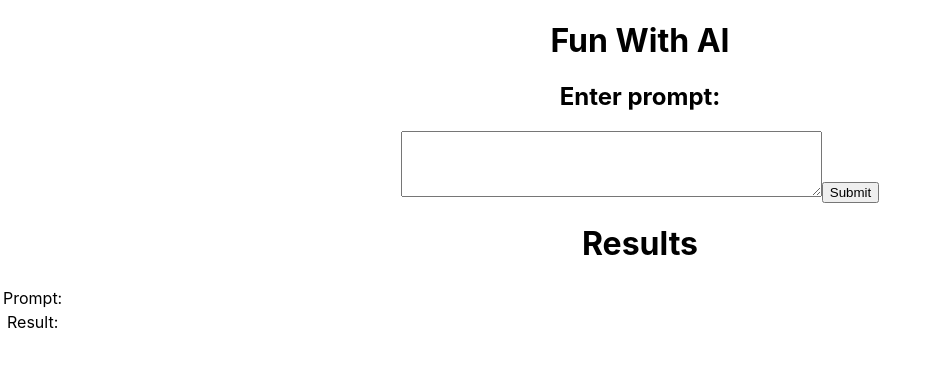
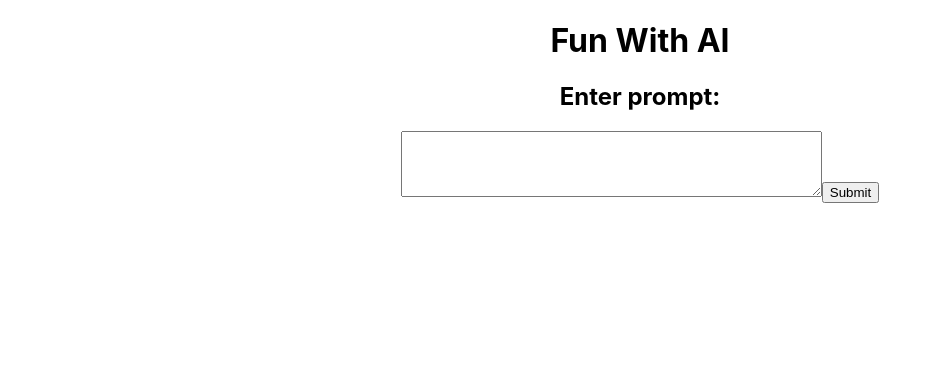
Before and after one commit to maniutin/fun-with-ai, a React (Create React App) app: page / in a window 1280 px wide. Shown: the top 366 px of the page, without its empty margins (0-938 px from the left). Built offline with nearby package versions, Linux system fonts and the light colour scheme.

Commit message:
display result list

```diff
--- a/src/App.js
+++ b/src/App.js
@@ -1,4 +1,4 @@
-import { useState } from "react";
+import { useState, useEffect } from "react";
 
 import FormContainer from "./components/FormContainer";
 import ResultListContainer from "./components/ResultListContainer";
@@ -9,6 +9,15 @@ function App() {
   const [inputValue, setInputValue] = useState("");
   const [enteredPrompt, setEnteredPrompt] = useState("");
   const [returnedText, setReturnedText] = useState("");
+  const [pastPrompts, setPastPrompts] = useState([]);
+
+  useEffect(() => {
+    let promptsArr = [...pastPrompts];
+    if (enteredPrompt && returnedText) {
+      promptsArr.unshift({ enteredPrompt, returnedText });
+      setPastPrompts(promptsArr);
+    }
+  }, [returnedText]);
 
   return (
     <div className="App">
@@ -25,6 +34,7 @@ function App() {
         inputValue={inputValue}
         returnedText={returnedText}
         enteredPrompt={enteredPrompt}
+        pastPrompts={pastPrompts}
       />
     </div>
   );
--- a/src/components/Form.js
+++ b/src/components/Form.js
@@ -17,6 +17,7 @@ export default function Form(props) {
           cols="50"
           value={inputValue}
           onChange={(e) => setInputValue(e.target.value)}
+          required
         >
           At w3schools.com you will learn how to make a website. They offer free
           tutorials in all web development technologies.
--- a/src/components/FormContainer.js
+++ b/src/components/FormContainer.js
@@ -1,4 +1,4 @@
-import { useState } from "react";
+import { useState, useEffect } from "react";
 
 import { data } from "../constants";
 import { onGenerateText } from "../helpers";
--- a/src/components/ResultList.js
+++ b/src/components/ResultList.js
@@ -1,23 +1,29 @@
 import "./ResultList.css";
 
 export default function ResultList(props) {
-  const { inputValue, returnedText, enteredPrompt } = props;
+  const { returnedText, enteredPrompt, pastPrompts } = props;
 
-  return (
-    <div className="result-list">
-      <h1>Results</h1>
+  const allPrompts = pastPrompts.slice(0, 10).map((prompt, index) => (
+    <div key={index}>
       <table>
         <tbody>
           <tr>
             <td>Prompt:</td>
-            <td>{enteredPrompt}</td>
+            <td>{prompt.enteredPrompt}</td>
           </tr>
           <tr>
             <td>Result:</td>
-            <td>{returnedText}</td>
+            <td>{prompt.returnedText}</td>
           </tr>
         </tbody>
       </table>
     </div>
+  ));
+
+  return (
+    <div className="result-list">
+      {pastPrompts.length !== 0 && <h1>Results</h1>}
+      {allPrompts}
+    </div>
   );
 }
--- a/src/components/ResultListContainer.js
+++ b/src/components/ResultListContainer.js
@@ -1,14 +1,14 @@
 import ResultList from "./ResultList";
 
 export default function ResultListContainer(props) {
-  const { inputValue, returnedText, enteredPrompt } = props;
+  const { returnedText, enteredPrompt, pastPrompts } = props;
 
   return (
     <div className="result-list">
       <ResultList
-        inputValue={inputValue}
         returnedText={returnedText}
         enteredPrompt={enteredPrompt}
+        pastPrompts={pastPrompts}
       />
     </div>
   );
```
